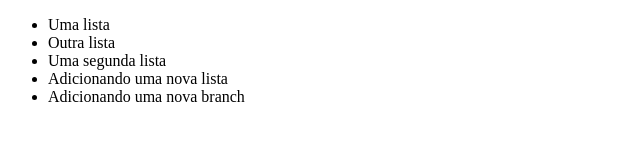
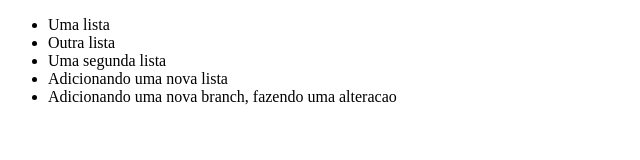
Before and after one commit to victoramorimgithub/git-test, a plain HTML site: page index.html in a window 1280 px wide. Shown: the whole page, without its empty margins (0-640 px from the left). Drawn offline with Linux system fonts and the light colour scheme.

Commit message:
Gerando conflitoh

```diff
--- a/index.html
+++ b/index.html
@@ -12,7 +12,7 @@
         <li>Outra lista</li>
         <li>Uma segunda lista</li>
         <li>Adicionando uma nova lista</li>
-        <li>Adicionando uma nova branch</li>
-    </ul>
+        <li>Adicionando uma nova branch, fazendo uma alteracao</li>
+ </ul>
 </body>
 </html>
```
